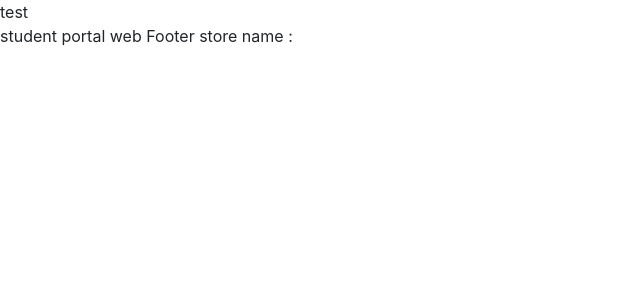
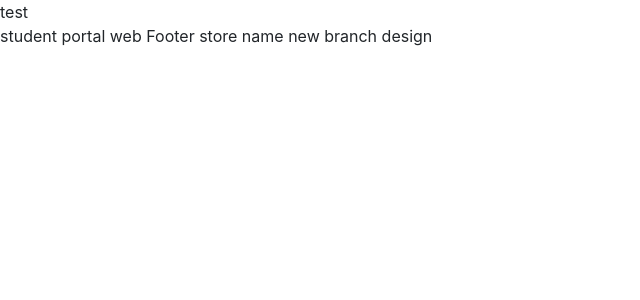
Before and after one commit to coderaudi/audiPro, a React (Create React App) app: page / in a window 1280 px wide. Shown: the top 300 px of the page, without its empty margins (0-640 px from the left). Built offline with nearby package versions, Linux system fonts and the light colour scheme.

Commit message:
footer updated

```diff
--- a/src/view/footer.js
+++ b/src/view/footer.js
@@ -9,9 +9,7 @@ class Footer extends Component {
   }
   render() {
     this.props.getAdminName("Abhijet");
-    return (
-      <div> student portal web Footer store name : {this.props.adminName}</div>
-    );
+    return <div> student portal web Footer store name new branch design</div>;
   }
 }
 
```
